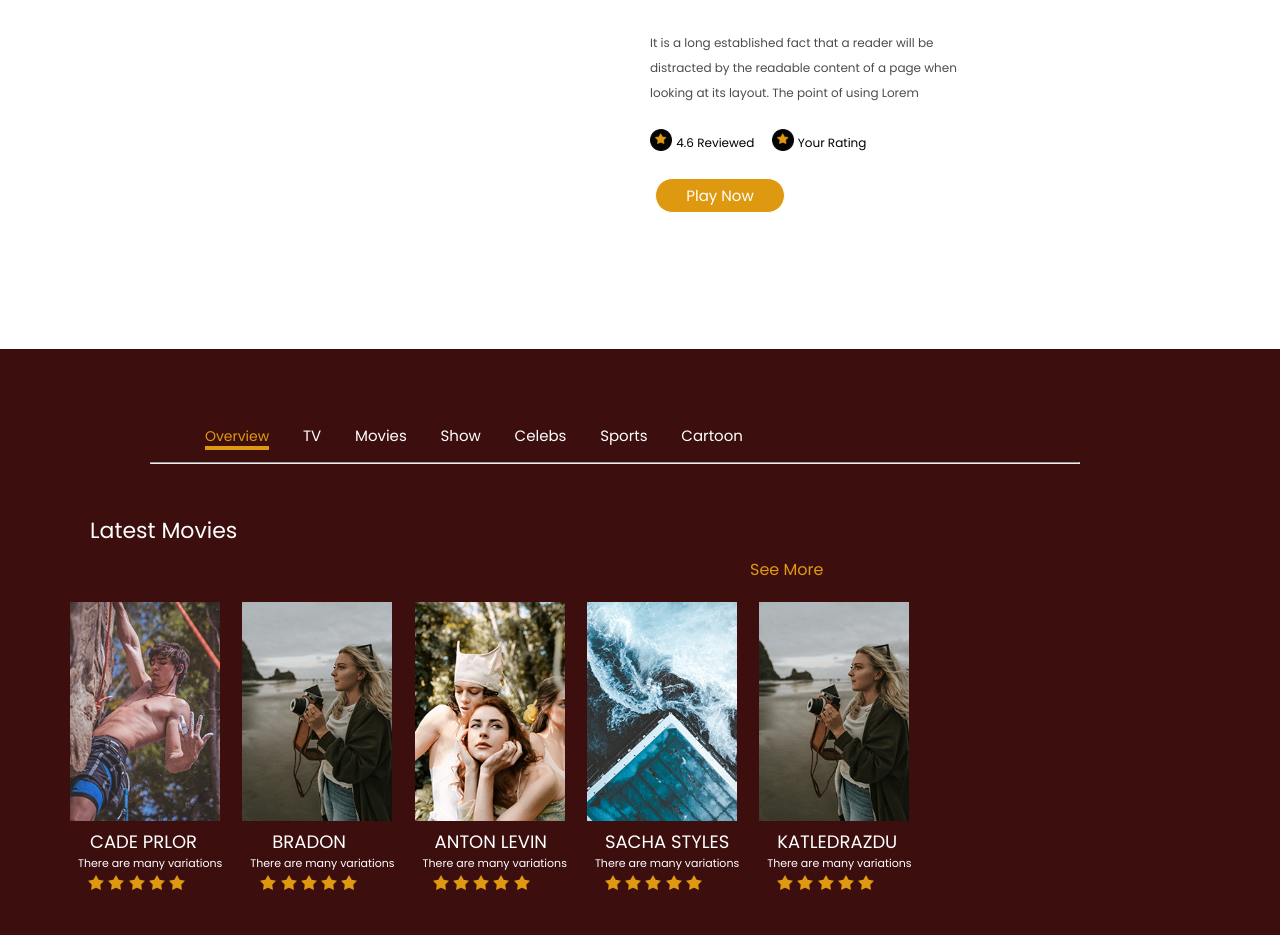
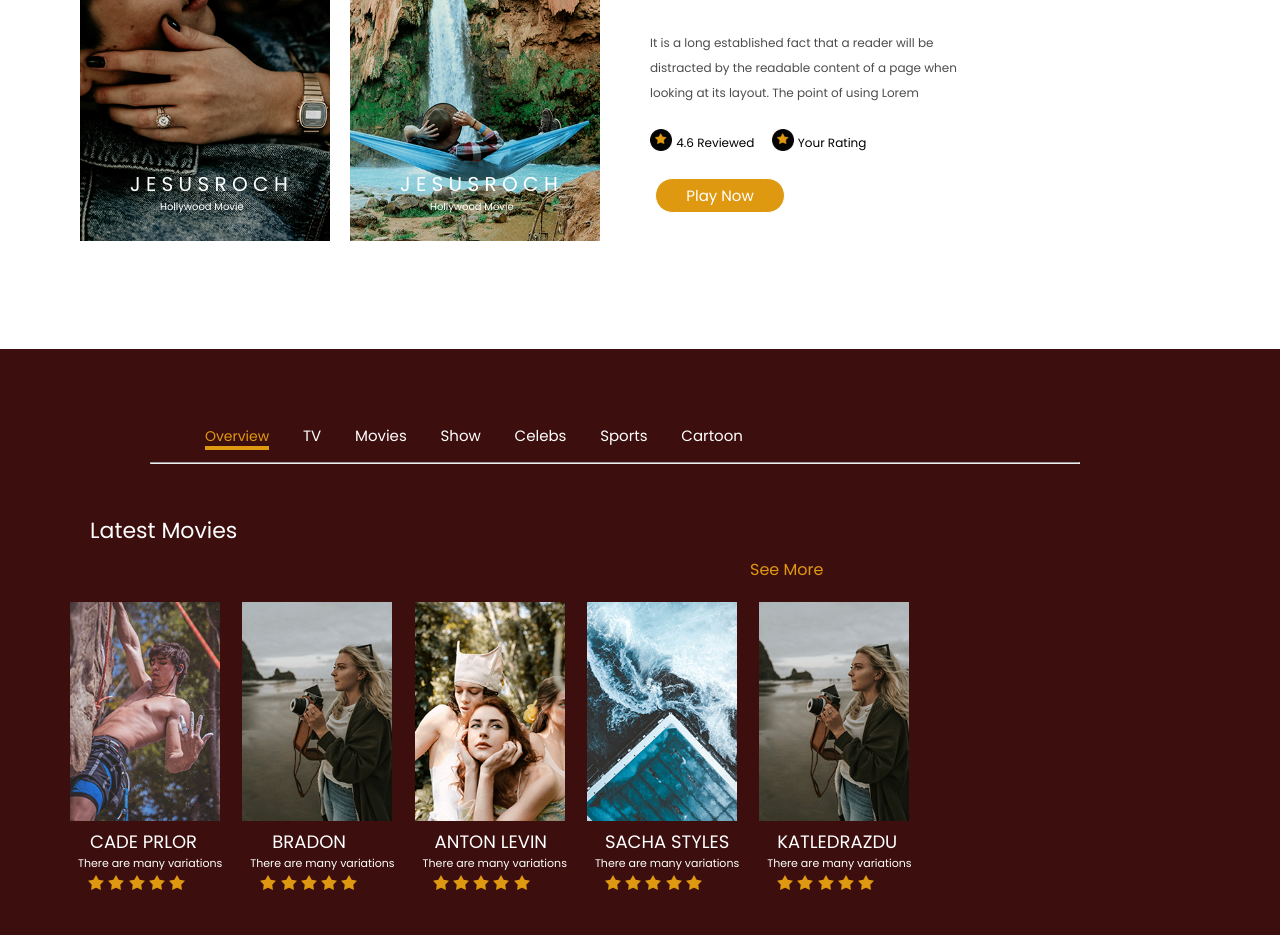
Before and after one commit to themayur07/dbiwebsite.com, a plain HTML site: page index.html in a window 1280 px wide. Shown: the part 663-1598 px from the top of the page. Drawn offline with Linux system fonts and the light colour scheme; the site is published under a folder, as on GitHub Pages, so addresses that start at the root find nothing.

Commit message:
upadated

```diff
--- a/css/DBIwebsite1.css
+++ b/css/DBIwebsite1.css
@@ -122,7 +122,7 @@ body {
 .movie1 {
     float: left;
     width: 250px;
-    background-image: url("/gallery/img-1.png");
+    background-image: url("../gallery/img-1.png");
     background-repeat: no-repeat;
     background-size: 100%;
     margin: 10px 20px 100px 80px;
@@ -150,7 +150,7 @@ body {
 .movie2 {
     float: left;
     width: 250px;
-    background-image: url("/gallery/img-2.png");
+    background-image: url("../gallery/img-2.png");
     background-repeat: no-repeat;
     background-size: 100%;
     margin: 10px 50px 100px 0px;
@@ -382,7 +382,7 @@ body {
 }
 
 .nl {
-    background-image: url("/gallery/newsletter-bg.png");
+    background-image: url("../gallery/newsletter-bg.png");
     background-repeat: no-repeat;
     background-size: cover;
     width: 100%;
```
